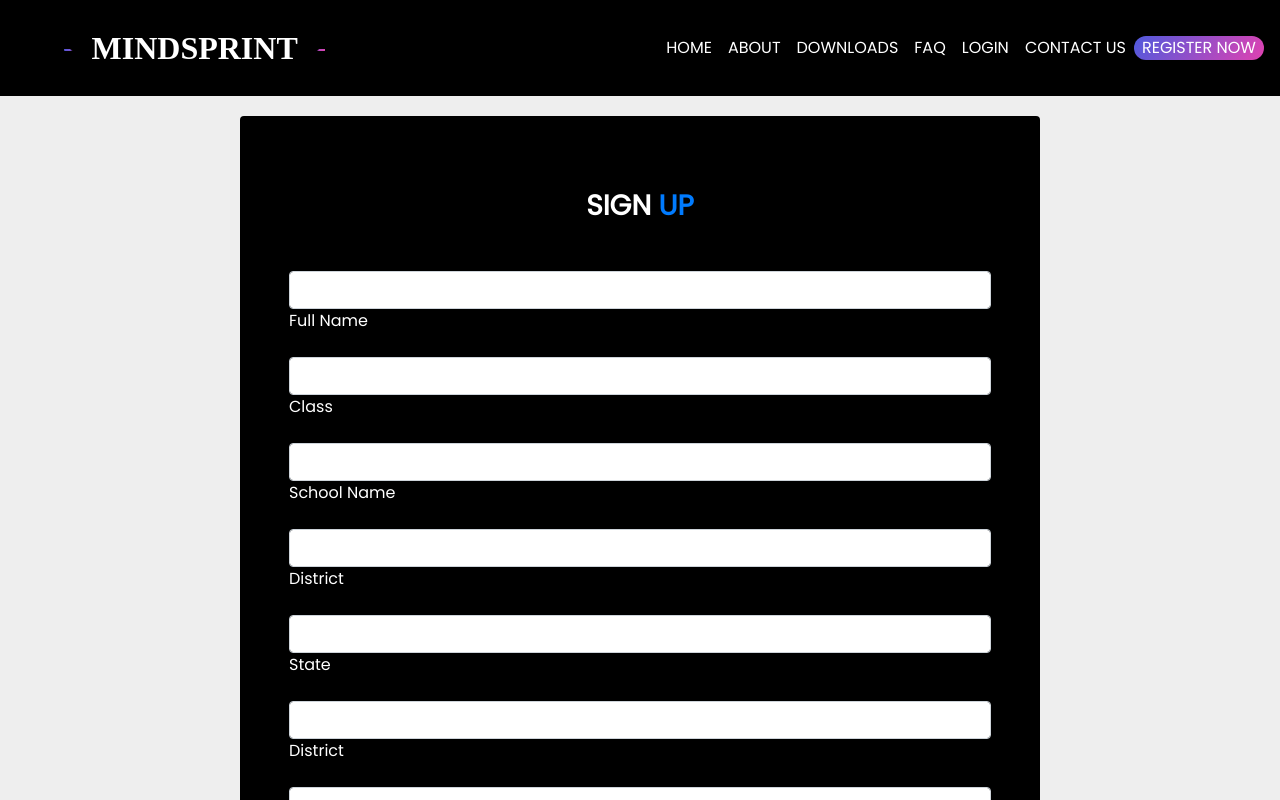
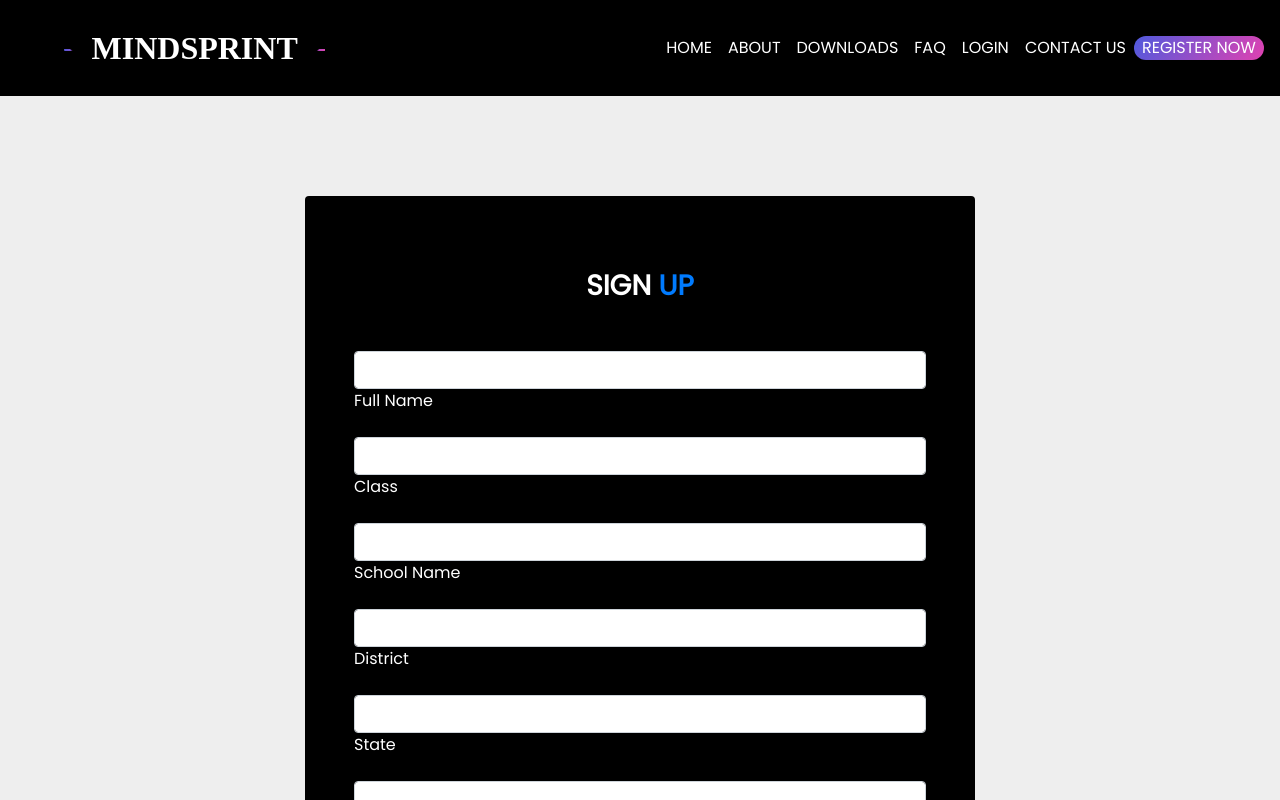
Before and after one commit to CS17B011/mindsprint, a React (Create React App) app in the folder client/: page /signin in a window 1280 px wide. Shown: the top 800 px of the page. Built offline with nearby package versions, Linux system fonts and the light colour scheme.

Commit message:
Update register.js

```diff
--- a/client/src/component/auth/register.js
+++ b/client/src/component/auth/register.js
@@ -5,16 +5,14 @@ import { Link } from 'react-router-dom';
 class Register extends React.Component{
   render(){
     return (
-        <div style = {{marginBottom:"20px",marginTop:"20px"}}>
-        <MDBContainer style = {{justifyContent:"center",display:"flex"}}>
-          <MDBRow >
-            <MDBCol md="6">
+        <div style = {{marginBottom:"20px",marginTop:"100px",minWidth:"0px"}}>
+        <MDBContainer id = "container">
+          <MDBRow  style = {{justifyContent:"center"}} >
+            <MDBCol>
               <MDBCard
                 className="card-image"
                 style={{
-                  backgroundColor:"black",
-                  width: "50rem",
-                  backgroundRepeat:"round"
+                  backgroundColor:"black"
                 }}
               >
                 <div className="text-white rgba-stylish-strong py-5 px-5 z-depth-4">
```
